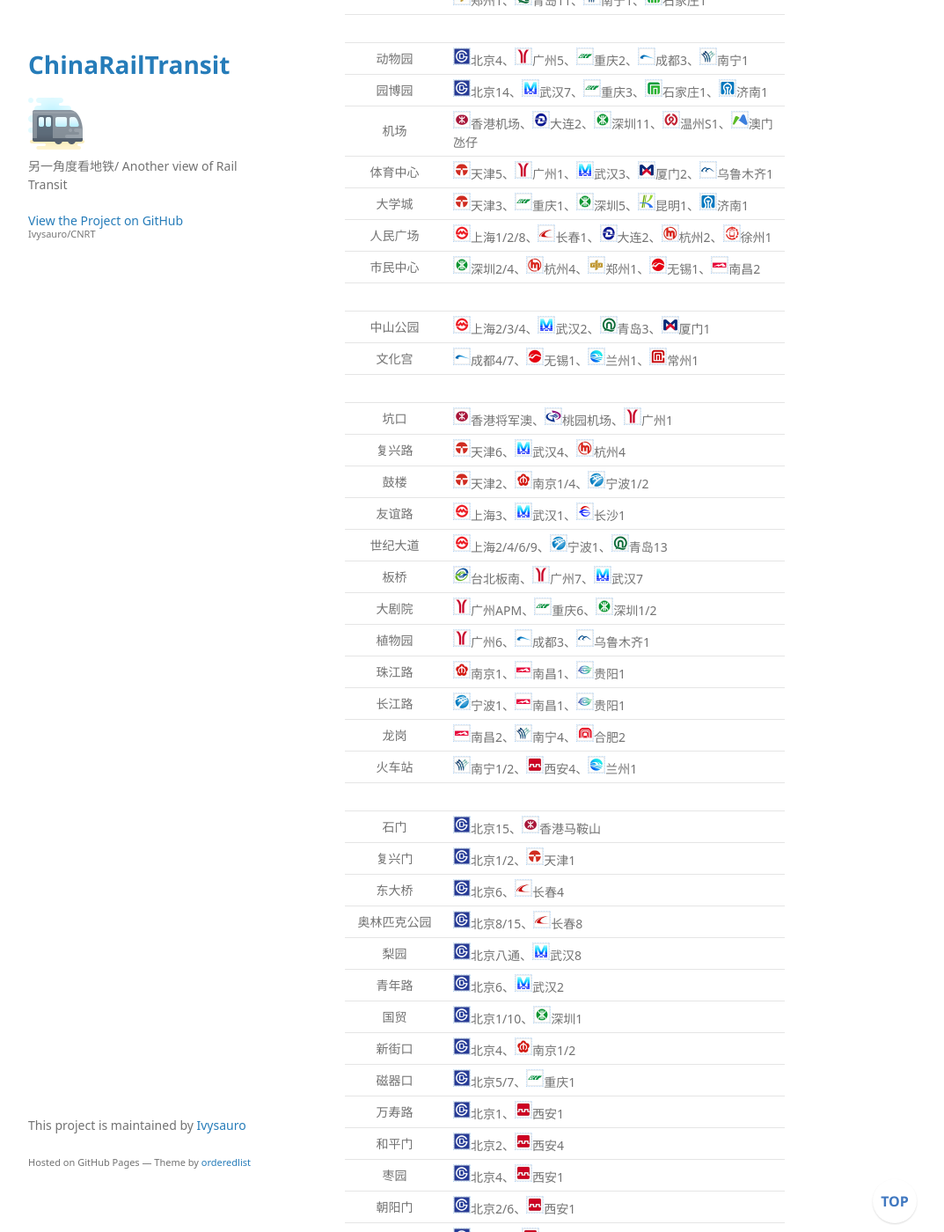
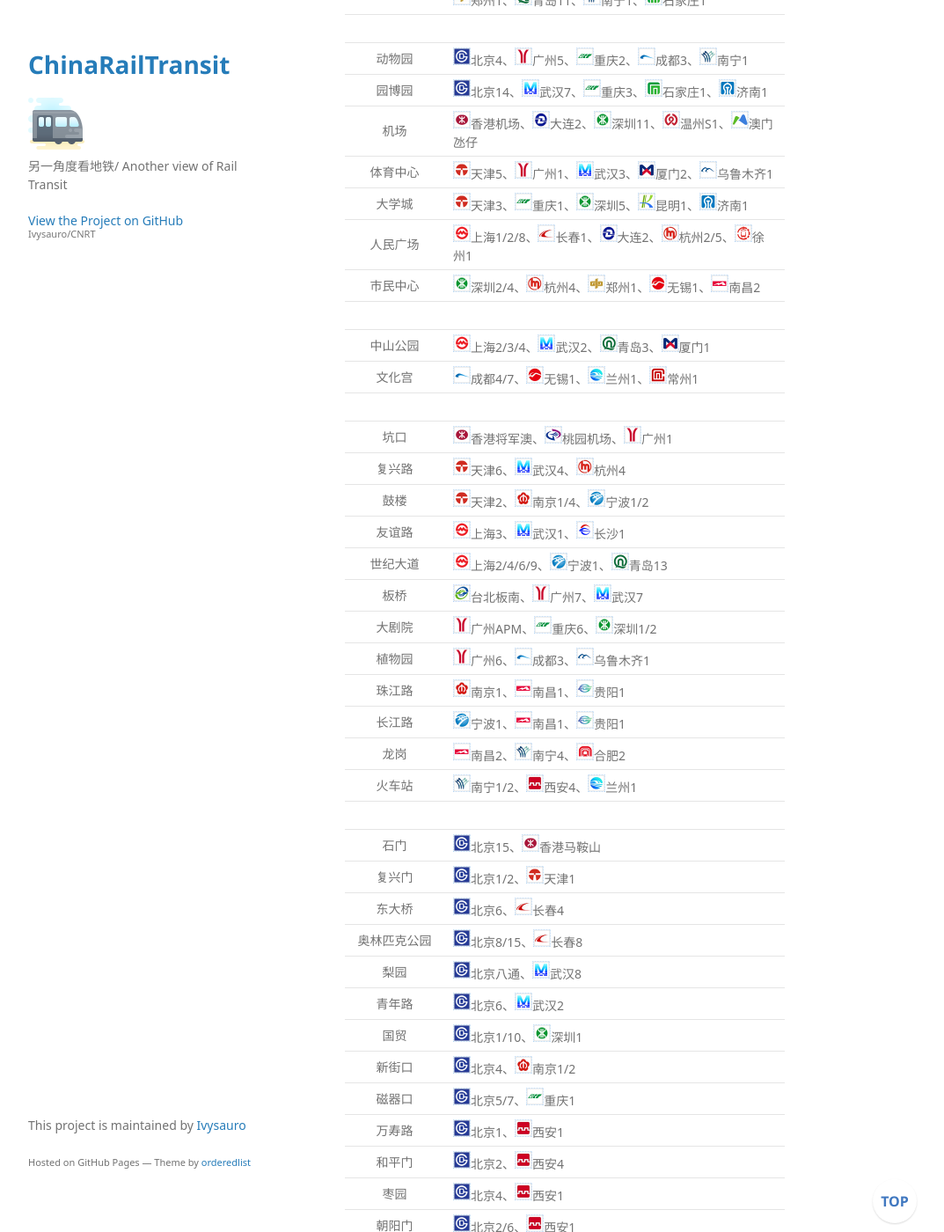
Before and after one commit to Ivysauro/CNRT, a Jekyll site: the page built from data/Namesake.md, in a window 1280 px wide and 1400 px high, scrolled down 351 px. Shown: the whole window at 88% size, without its empty margins (178-1251 px from the left). Built offline with Jekyll 4.4.1, drawn with Linux system fonts in a browser that asks for light colours; some web fonts are replaced; our own code applies the rules of GitHub Pages for plain Markdown files; a script that is not in the unit is left out.

Commit message:
🍊更新杭州数据

```diff
--- a/data/Namesake.md
+++ b/data/Namesake.md
@@ -14,7 +14,7 @@
 | 机场 | <img src="https://raw.githubusercontent.com/Ivysauro/CNRT/master/images/city/hk.gif" width="20" hegiht="20"/>香港机场、<img src="https://raw.githubusercontent.com/Ivysauro/CNRT/master/images/city/dl.gif" width="20" hegiht="20"/>大连2、<img src="https://raw.githubusercontent.com/Ivysauro/CNRT/master/images/city/sz.gif" width="20" hegiht="20"/>深圳11、<img src="https://raw.githubusercontent.com/Ivysauro/CNRT/master/images/city/wz.gif" width="20" hegiht="20"/>温州S1、<img src="https://raw.githubusercontent.com/Ivysauro/CNRT/master/images/city/mo.gif" width="20" hegiht="20"/>澳门氹仔|
 | 体育中心 | <img src="https://raw.githubusercontent.com/Ivysauro/CNRT/master/images/city/tj.gif" width="20" hegiht="20"/>天津5、<img src="https://raw.githubusercontent.com/Ivysauro/CNRT/master/images/city/gz.gif" width="20" hegiht="20"/>广州1、<img src="https://raw.githubusercontent.com/Ivysauro/CNRT/master/images/city/wh.gif" width="20" hegiht="20"/>武汉3、<img src="https://raw.githubusercontent.com/Ivysauro/CNRT/master/images/city/xm.gif" width="20" hegiht="20"/>厦门2、<img src="https://raw.githubusercontent.com/Ivysauro/CNRT/master/images/city/wlmq.gif" width="20" hegiht="20"/>乌鲁木齐1 |
 | 大学城 | <img src="https://raw.githubusercontent.com/Ivysauro/CNRT/master/images/city/tj.gif" width="20" hegiht="20"/>天津3、<img src="https://raw.githubusercontent.com/Ivysauro/CNRT/master/images/city/cq.gif" width="20" hegiht="20"/>重庆1、<img src="https://raw.githubusercontent.com/Ivysauro/CNRT/master/images/city/sz.gif" width="20" hegiht="20"/>深圳5、<img src="https://raw.githubusercontent.com/Ivysauro/CNRT/master/images/city/km.gif" width="20" hegiht="20"/>昆明1、<img src="https://raw.githubusercontent.com/Ivysauro/CNRT/master/images/city/jn.gif" width="20" hegiht="20"/>济南1 |
-| 人民广场 | <img src="https://raw.githubusercontent.com/Ivysauro/CNRT/master/images/city/sh.gif" width="20" hegiht="20"/>上海1/2/8、<img src="https://raw.githubusercontent.com/Ivysauro/CNRT/master/images/city/cc.gif" width="20" hegiht="20"/>长春1、<img src="https://raw.githubusercontent.com/Ivysauro/CNRT/master/images/city/dl.gif" width="20" hegiht="20"/>大连2、<img src="https://raw.githubusercontent.com/Ivysauro/CNRT/master/images/city/hz.gif" width="20" hegiht="20"/>杭州2、<img src="https://raw.githubusercontent.com/Ivysauro/CNRT/master/images/city/xz.gif" width="20" hegiht="20"/>徐州1 |
+| 人民广场 | <img src="https://raw.githubusercontent.com/Ivysauro/CNRT/master/images/city/sh.gif" width="20" hegiht="20"/>上海1/2/8、<img src="https://raw.githubusercontent.com/Ivysauro/CNRT/master/images/city/cc.gif" width="20" hegiht="20"/>长春1、<img src="https://raw.githubusercontent.com/Ivysauro/CNRT/master/images/city/dl.gif" width="20" hegiht="20"/>大连2、<img src="https://raw.githubusercontent.com/Ivysauro/CNRT/master/images/city/hz.gif" width="20" hegiht="20"/>杭州2/5、<img src="https://raw.githubusercontent.com/Ivysauro/CNRT/master/images/city/xz.gif" width="20" hegiht="20"/>徐州1 |
 | 市民中心 | <img src="https://raw.githubusercontent.com/Ivysauro/CNRT/master/images/city/sz.gif" width="20" hegiht="20"/>深圳2/4、<img src="https://raw.githubusercontent.com/Ivysauro/CNRT/master/images/city/hz.gif" width="20" hegiht="20"/>杭州4、<img src="https://raw.githubusercontent.com/Ivysauro/CNRT/master/images/city/zz.gif" width="20" hegiht="20"/>郑州1、<img src="https://raw.githubusercontent.com/Ivysauro/CNRT/master/images/city/wx.gif" width="20" hegiht="20"/>无锡1、<img src="https://raw.githubusercontent.com/Ivysauro/CNRT/master/images/city/nc.gif" width="20" hegiht="20"/>南昌2 |
 | |
 | 中山公园 | <img src="https://raw.githubusercontent.com/Ivysauro/CNRT/master/images/city/sh.gif" width="20" hegiht="20"/>上海2/3/4、<img src="https://raw.githubusercontent.com/Ivysauro/CNRT/master/images/city/wh.gif" width="20" hegiht="20"/>武汉2、<img src="https://raw.githubusercontent.com/Ivysauro/CNRT/master/images/city/qd.gif" width="20" hegiht="20"/>青岛3、<img src="https://raw.githubusercontent.com/Ivysauro/CNRT/master/images/city/xm.gif" width="20" hegiht="20"/>厦门1 |
@@ -48,6 +48,7 @@
 | 朝阳门 | <img src="https://raw.githubusercontent.com/Ivysauro/CNRT/master/images/city/bj.gif" width="20" hegiht="20"/>北京2/6、<img src="https://raw.githubusercontent.com/Ivysauro/CNRT/master/images/city/xa.gif" width="20" hegiht="20"/>西安1 |
 | 北苑 | <img src="https://raw.githubusercontent.com/Ivysauro/CNRT/master/images/city/bj.gif" width="20" hegiht="20"/>北京13、<img src="https://raw.githubusercontent.com/Ivysauro/CNRT/master/images/city/xa.gif" width="20" hegiht="20"/>西安2 |
 | 西苑 | <img src="https://raw.githubusercontent.com/Ivysauro/CNRT/master/images/city/bj.gif" width="20" hegiht="20"/>北京4/16、<img src="https://raw.githubusercontent.com/Ivysauro/CNRT/master/images/city/km.gif" width="20" hegiht="20"/>昆明3 |
+| 双桥 | <img src="https://raw.githubusercontent.com/Ivysauro/CNRT/master/images/city/bj.gif" width="20" hegiht="20"/>北京八通、<img src="https://raw.githubusercontent.com/Ivysauro/CNRT/master/images/city/hz.gif" width="20" hegiht="20"/>杭州5 |
 | 迪士尼 | <img src="https://raw.githubusercontent.com/Ivysauro/CNRT/master/images/city/hk.gif" width="20" hegiht="20"/>香港迪士尼、<img src="https://raw.githubusercontent.com/Ivysauro/CNRT/master/images/city/sh.gif" width="20" hegiht="20"/>上海11 |
 | 东涌 | <img src="https://raw.githubusercontent.com/Ivysauro/CNRT/master/images/city/hk.gif" width="20" hegiht="20"/>香港东涌、<img src="https://raw.githubusercontent.com/Ivysauro/CNRT/master/images/city/gz.gif" width="20" hegiht="20"/>广州4 |
 | 车公庙 | <img src="https://raw.githubusercontent.com/Ivysauro/CNRT/master/images/city/hk.gif" width="20" hegiht="20"/>香港马鞍山、<img src="https://raw.githubusercontent.com/Ivysauro/CNRT/master/images/city/sz.gif" width="20" hegiht="20"/>深圳1/7/9/11 |
```
